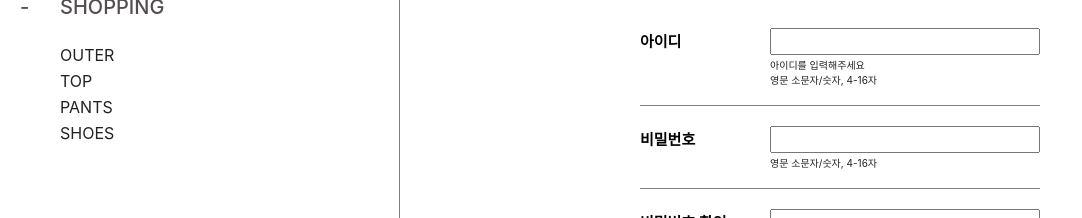
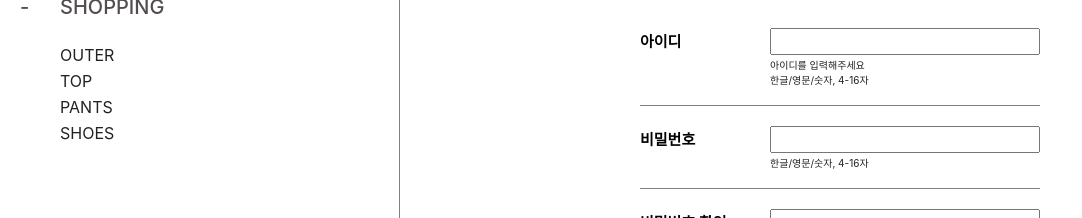
Before and after one commit to dev-93/shopping-mall, a React (Create React App) app in the folder project/: page /join in a window 1280 px wide. Shown: the part 221-439 px from the top of the page, without its empty margins (0-1082 px from the left). Built offline with nearby package versions, Linux system fonts and the light colour scheme.

Commit message:
아이디와 비밀번호 영문/한글/숫자 4~16자로 변경

```diff
--- a/project/src/pages/Join/template/joincontents.js
+++ b/project/src/pages/Join/template/joincontents.js
@@ -86,7 +86,6 @@ function JoinContents(){
     let parsedInfo = JSON.parse(loadInfo);
 
 
-
     if(IdValue === ""){
       alert("아이디를 입력해주세요.");
     // } else if(IdValue === existId){
@@ -112,7 +111,7 @@ function JoinContents(){
                   <input minLength="4" maxLength="16" className="user-id" type="text" />
                   <div>
                     <p className="id-error">아이디를 입력해주세요</p>
-                    <p className="guide">영문 소문자/숫자, 4-16자</p>
+                    <p className="guide">한글/영문/숫자, 4-16자</p>
                   </div>
                 </td>
               </tr>
@@ -121,7 +120,7 @@ function JoinContents(){
                 <td>
                   <input autoComplete="off" minLength="4" maxLength="16" className="user-pw" type="password"/>
                   <div>
-                    <p className="guide">영문 소문자/숫자, 4-16자</p>
+                    <p className="guide">한글/영문/숫자, 4-16자</p>
                   </div>
                 </td>
               </tr>
```
